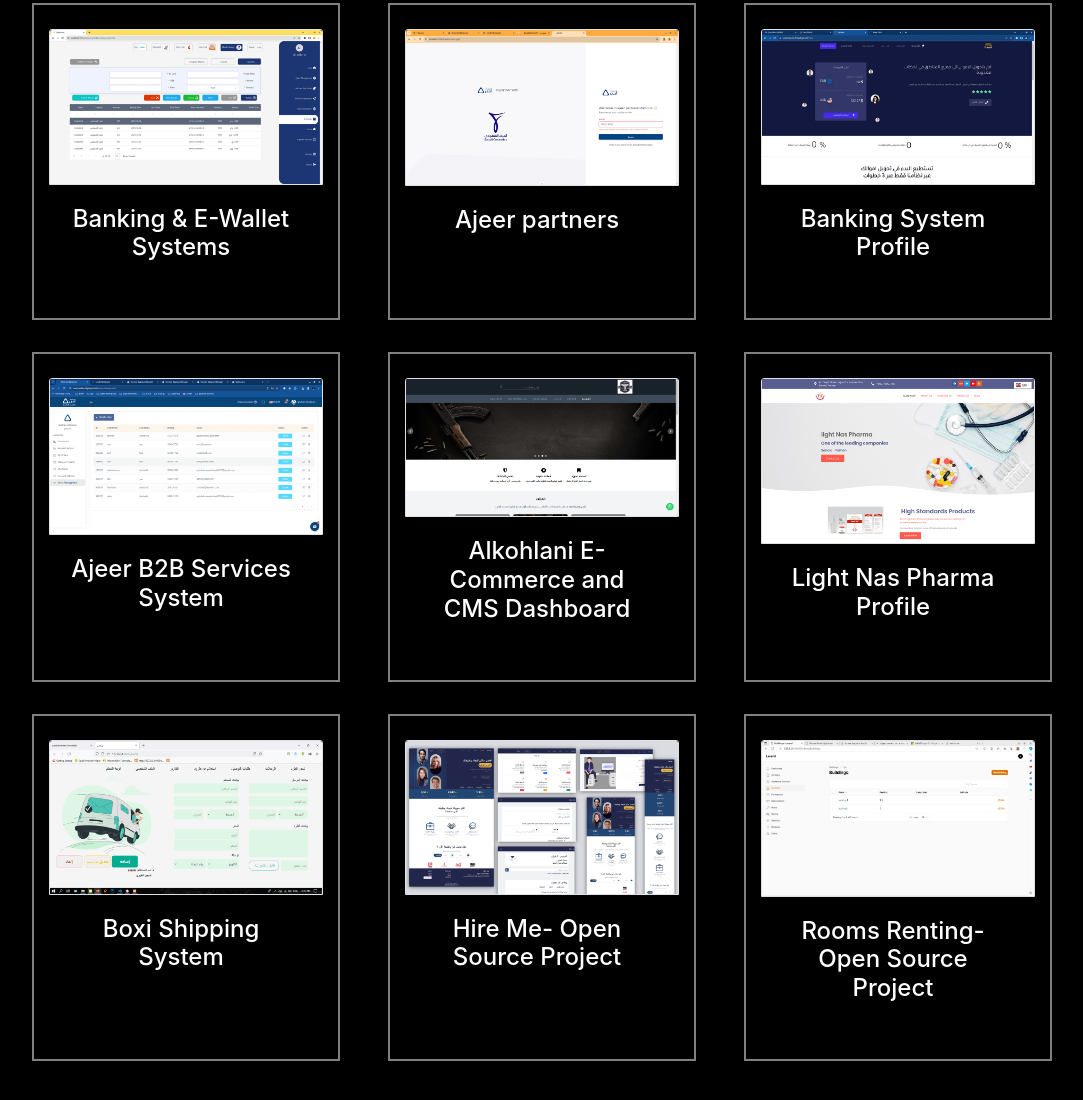
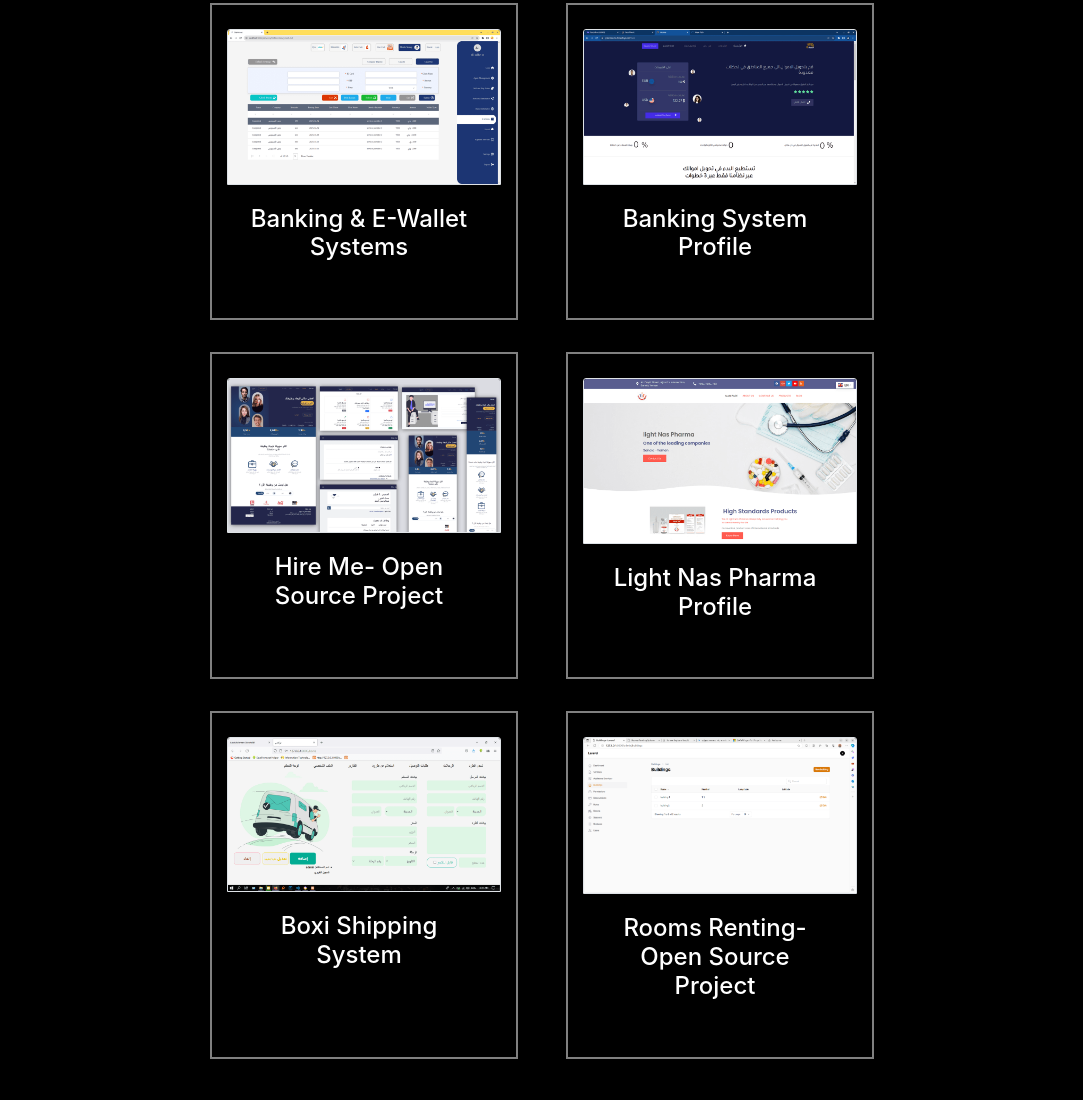
Before and after one commit to alsuhaibi96/portfolio, a plain HTML site: page projects.html in a window 1280 px wide. Shown: the part 228-1328 px from the top of the page, without its empty margins (98-1181 px from the left). Drawn offline with nearby package versions, Linux system fonts and the light colour scheme.

Commit message:
chore: projects edit

```diff
--- a/projects.html
+++ b/projects.html
@@ -85,14 +85,14 @@
           </a>
 
         </div>
-        <div class="col-12 col-md-3 mx-4 border-raduis-2px py-4 my-3">
+        <!-- <div class="col-12 col-md-3 mx-4 border-raduis-2px py-4 my-3">
           <a href="https://partners.stg.iajeer.com/saudiceramics/gst">
             <img class="card-img-top border" src="assets/images/2c65f5b5-66f5-4987-873e-d942e692e034.png" width="100" alt="Card image cap">
             <div class="card-body">
                 <h4 class="card-title text-white text-center" data-translate="Ajeer partners">Ajeer partners </h4>
             </div>
           </a>
-        </div>
+        </div> -->
         <div class="col-12 col-md-3 mx-4 border-raduis-2px py-4 my-3">
           <a href="https://systemdemo.fintechsys.net/">
             <img class="card-img-top border" src="assets/images/3d21c660-59e3-4f5b-a4d3-937cc16cebca.png" width="100" alt="Card image cap">
@@ -105,7 +105,7 @@
 
 
     <div class="row px-4 justify-content-center">
-      <div class="col-12 col-md-3 mx-4 border-raduis-2px py-4 my-3">
+      <!-- <div class="col-12 col-md-3 mx-4 border-raduis-2px py-4 my-3">
         <a href="https://new-toolbox.stg.iajeer.com/">
           <img class="card-img-top border" src="assets/images/37a49612-210e-4e59-a795-67fb9a367197.png" width="100" alt="Card image cap">
           <div class="card-body">
@@ -113,15 +113,25 @@
           </div>
         </a>
       </div>
-
-      <div class="col-12 col-md-3 mx-4 border-raduis-2px py-4 my-3">
+     -->
+      <!-- <div class="col-12 col-md-3 mx-4 border-raduis-2px py-4 my-3">
         <a href="#">
           <img class="card-img-top border center" src="assets/images/Screenshot from 2024-04-23 20-11-34.png" width="100" alt="Card image cap">
           <div class="card-body">
               <h4 class="card-title text-white text-center" data-translate="Alkohlani E-Commerce and CMS Dashboard">Alkohlani E-Commerce and CMS Dashboard </h4>
           </div>
         </a>
-      </div>
+      </div> -->
+
+    <div class="col-12 col-md-3 mx-4 border-raduis-2px py-4 my-3">
+      <a href="https://alsuhaibi96.github.io/hire-me/views/index.html">
+        <img class="card-img-top border" src="assets/images/910db450-1dd6-4062-858f-c04299cc149d.png" width="100" alt="Card image cap">
+        <div class="card-body">
+            <h4 class="card-title text-white text-center" data-translate="Hire Me- Open Source Project">Hire Me- Open Source Project</h4>
+        </div>
+      </a>
+
+    </div>
 
       <div class="col-12 col-md-3 mx-4 border-raduis-2px py-4 my-3">
         <a href="https://lightnaspharma.com/">
@@ -146,15 +156,6 @@
     </div>
 
 
-    <div class="col-12 col-md-3 mx-4 border-raduis-2px py-4 my-3">
-      <a href="https://alsuhaibi96.github.io/hire-me/views/index.html">
-        <img class="card-img-top border" src="assets/images/910db450-1dd6-4062-858f-c04299cc149d.png" width="100" alt="Card image cap">
-        <div class="card-body">
-            <h4 class="card-title text-white text-center" data-translate="Hire Me- Open Source Project">Hire Me- Open Source Project</h4>
-        </div>
-      </a>
-
-    </div>
 
     <div class="col-12 col-md-3 mx-4 border-raduis-2px py-4 my-3">
       <a href="https://github.com/alsuhaibi96/renting-buildings-rooms-management-system?tab=readme-ov-file">
```
